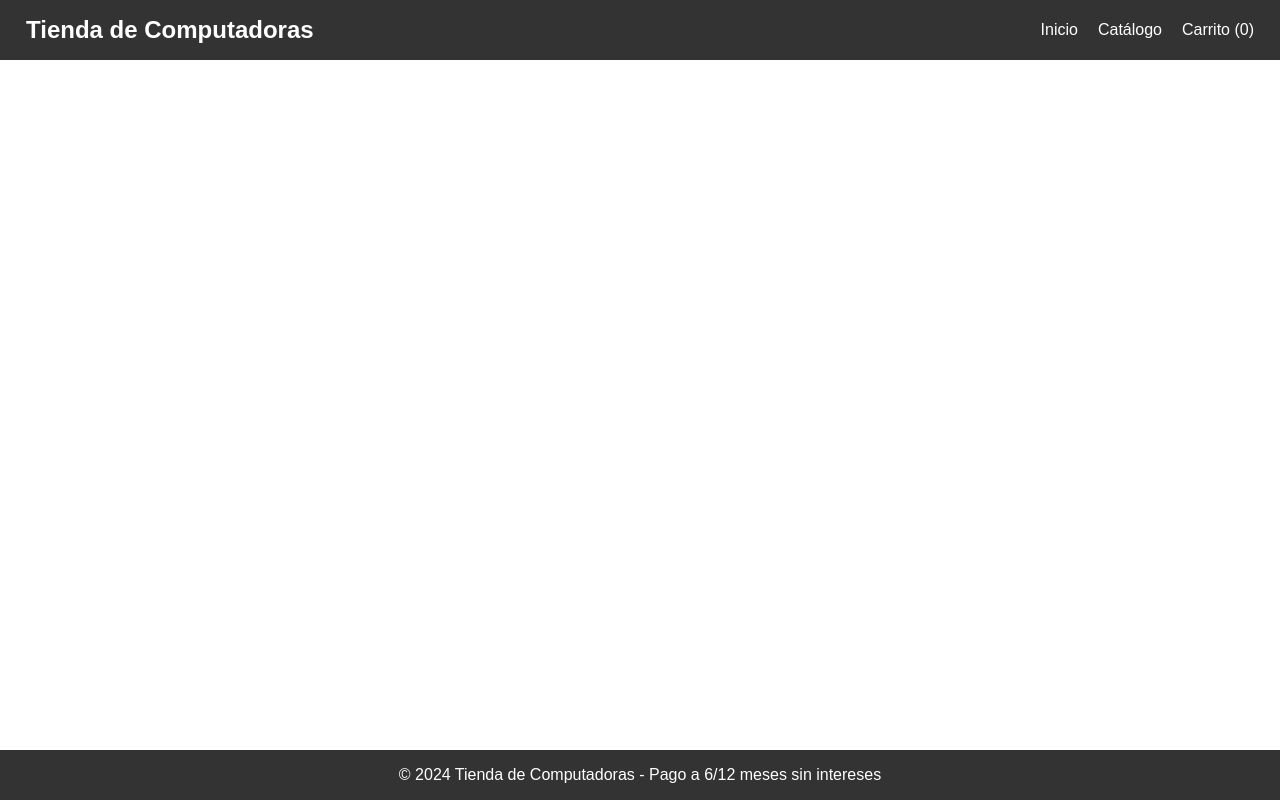
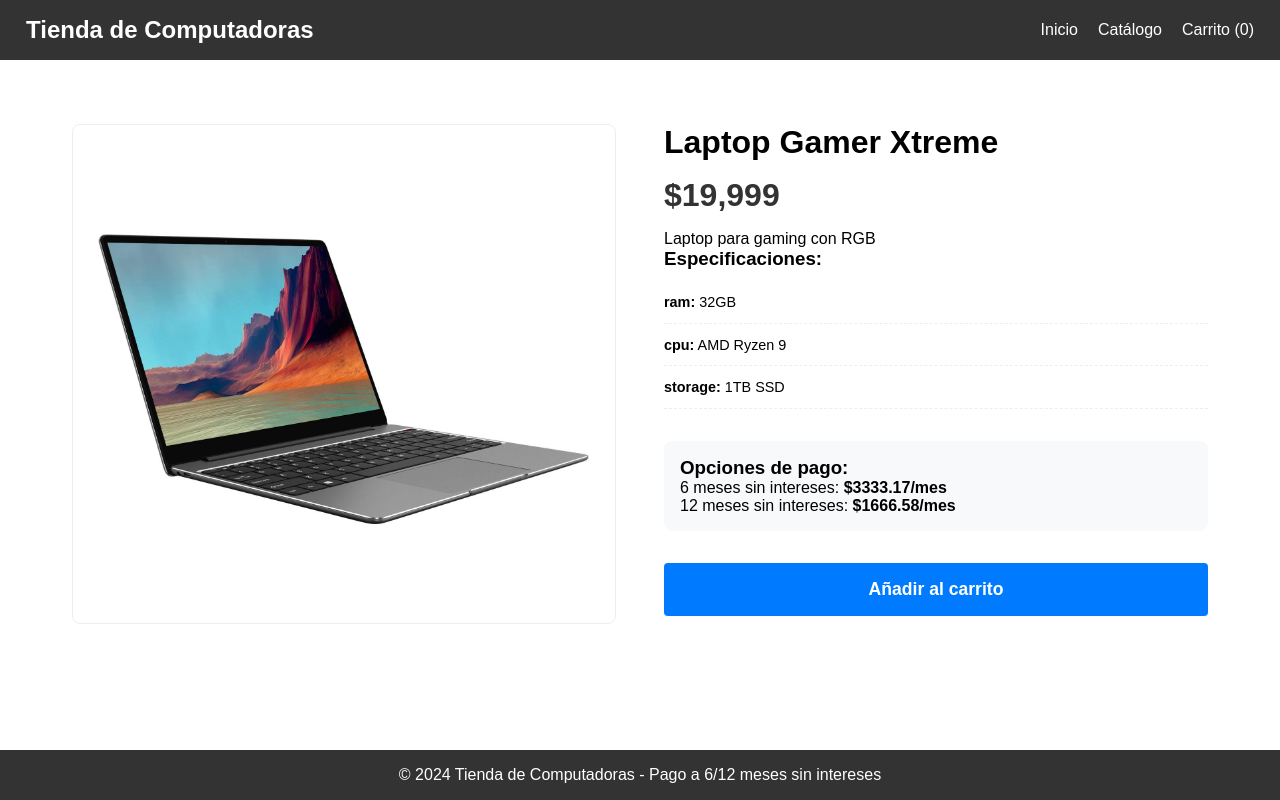
Before and after one commit to Usiel-03A7/front, a React (Vite) app: page /producto/1 in a window 1280 px wide. Built offline with nearby package versions, Linux system fonts and the light colour scheme.

Commit message:
Add the function and view to card

```diff
--- a/src/App.jsx
+++ b/src/App.jsx
@@ -1,10 +1,11 @@
 import { BrowserRouter as Router, Routes, Route } from 'react-router-dom';
-import { CartProvider } from './context/CartContext';
-
 import Header from './components/Header';
 import Footer from './components/Footer';
 import Home from './views/Home';
 import Catalogo from './views/Catalogo';
+import Carrito from './views/Carrito';
+import ProductoDetalle from './views/ProductoDetalle';
+import { CartProvider } from './context/CartContext';
 import './styles/global.css';
 
 function App() {
@@ -12,10 +13,12 @@ function App() {
     <CartProvider>
       <Router>
         <Header />
-        <main style={{ padding: '2rem', marginBottom: '4rem' }}> {/* Ajuste para el footer */}
+        <main style={{ padding: '2rem', marginBottom: '4rem' }}>
           <Routes>
             <Route path="/" element={<Home />} />
             <Route path="/catalogo" element={<Catalogo />} />
+            <Route path="/carrito" element={<Carrito />} />
+            <Route path="/producto/:id" element={<ProductoDetalle />} />
           </Routes>
         </main>
         <Footer />
--- a/src/components/Header.jsx
+++ b/src/components/Header.jsx
@@ -1,9 +1,10 @@
 import { Link } from 'react-router-dom';
-import { useCart } from '../context/CartContext'; // ← Importa useCart
+import { useCart } from '../context/CartContext';
 import '../styles/Header.css';
 
 const Header = () => {
   const { cart } = useCart();
+
   return (
     <header className="header">
       <Link to="/" className="logo">Tienda de Computadoras</Link>
--- a/src/styles/Carrito.css
+++ b/src/styles/Carrito.css
@@ -1,5 +1,7 @@
 .carrito-container {
   padding: 2rem;
+  max-width: 1200px;
+  margin: 0 auto;
 }
 
 .items-container {
@@ -8,20 +10,38 @@
 
 .cart-item {
   display: flex;
-  gap: 1rem;
+  gap: 1.5rem;
   border-bottom: 1px solid #ddd;
-  padding: 1rem 0;
+  padding: 1.5rem 0;
   align-items: center;
 }
 
-.cart-item img {
-  width: 100px;
-  height: 100px;
+.cart-item-image {
+  width: 120px;
+  height: 120px;
   object-fit: contain;
+  border: 1px solid #eee;
+  border-radius: 4px;
 }
 
 .item-details {
   flex-grow: 1;
+}
+
+.quantity-selector {
+  display: flex;
+  align-items: center;
+  gap: 0.5rem;
+  margin: 0.8rem 0;
+}
+
+.quantity-selector button {
+  width: 30px;
+  height: 30px;
+  background: #f0f0f0;
+  border: none;
+  cursor: pointer;
+  font-weight: bold;
 }
 
 .btn-eliminar {
@@ -30,11 +50,14 @@
   border: none;
   padding: 0.5rem 1rem;
   cursor: pointer;
+  margin-top: 0.5rem;
 }
 
 .cart-total {
   margin-top: 2rem;
   text-align: right;
+  padding-top: 1rem;
+  border-top: 2px solid #333;
 }
 
 .btn-pagar {
@@ -44,4 +67,12 @@
   font-size: 1.2rem;
   border: none;
   cursor: pointer;
+  margin-top: 1rem;
 }
+
+@media (max-width: 600px) {
+  .cart-item {
+    flex-direction: column;
+    align-items: flex-start;
+  }
+}
--- /dev/null
+++ b/src/styles/ProductoDetalle.css
@@ -0,0 +1,65 @@
+.detalle-container {
+  display: flex;
+  gap: 3rem;
+  padding: 2rem;
+  max-width: 1200px;
+  margin: 0 auto;
+}
+
+.detalle-imagen {
+  flex: 1;
+}
+
+.detalle-imagen img {
+  width: 100%;
+  max-height: 500px;
+  object-fit: contain;
+  border: 1px solid #eee;
+  border-radius: 8px;
+}
+
+.detalle-info {
+  flex: 1;
+}
+
+.precio {
+  font-size: 2rem;
+  color: #333;
+  font-weight: bold;
+  margin: 1rem 0;
+}
+
+.specs-list {
+  list-style: none;
+  padding: 0;
+  margin: 1.5rem 0;
+}
+
+.specs-list li {
+  margin-bottom: 0.8rem;
+  padding-bottom: 0.8rem;
+  border-bottom: 1px dashed #eee;
+}
+
+.pago-meses {
+  background: #f8f9fa;
+  padding: 1rem;
+  border-radius: 8px;
+  margin: 2rem 0;
+}
+
+.btn-comprar {
+  background: #007bff;
+  color: white;
+  border: none;
+  padding: 1rem 2rem;
+  font-size: 1.1rem;
+  cursor: pointer;
+  width: 100%;
+}
+
+@media (max-width: 768px) {
+  .detalle-container {
+    flex-direction: column;
+  }
+}
--- a/src/views/Carrito.jsx
+++ b/src/views/Carrito.jsx
@@ -1,8 +1,16 @@
 import { useCart } from '../context/CartContext';
 import '../styles/Carrito.css';
 
+const QuantitySelector = ({ quantity, onIncrease, onDecrease }) => (
+  <div className="quantity-selector">
+    <button onClick={onDecrease}>-</button>
+    <span>{quantity}</span>
+    <button onClick={onIncrease}>+</button>
+  </div>
+);
+
 const Carrito = () => {
-  const { cart, total, removeFromCart } = useCart();
+  const { cart, total, addToCart, removeFromCart } = useCart();
 
   return (
     <div className="carrito-container">
@@ -16,11 +24,25 @@ const Carrito = () => {
               <img
                 src={item.product.image}
                 alt={item.product.name}
+                className="cart-item-image"
               />
               <div className="item-details">
                 <h3>{item.product.name}</h3>
-                <p>Cantidad: {item.quantity}</p>
-                <p>Precio unitario: ${item.product.price}</p>
+                <p>Precio unitario: ${item.product.price.toLocaleString()}</p>
+                <div className="quantity-control">
+                  <QuantitySelector
+                    quantity={item.quantity}
+                    onIncrease={() => addToCart(item.product, 1)}
+                    onDecrease={() => {
+                      if (item.quantity > 1) {
+                        addToCart(item.product, -1);
+                      } else {
+                        removeFromCart(item.product.id);
+                      }
+                    }}
+                  />
+                </div>
+                <p>Total: ${(item.product.price * item.quantity).toLocaleString()}</p>
                 <button
                   onClick={() => removeFromCart(item.product.id)}
                   className="btn-eliminar"
@@ -31,7 +53,7 @@ const Carrito = () => {
             </div>
           ))}
           <div className="cart-total">
-            <h2>Total: ${total}</h2>
+            <h2>Total: ${total.toLocaleString()}</h2>
             <button className="btn-pagar">Pagar ahora</button>
           </div>
         </div>
@@ -39,3 +61,5 @@ const Carrito = () => {
     </div>
   );
 };
+
+export default Carrito;
--- a/src/views/Catalogo.jsx
+++ b/src/views/Catalogo.jsx
@@ -1,4 +1,5 @@
 import { useEffect, useState } from 'react';
+import { Link } from 'react-router-dom';
 import { getProducts } from '../controllers/ProductController';
 import { useCart } from '../context/CartContext';
 import '../styles/Catalogo.css';
@@ -21,6 +22,7 @@ const Catalogo = () => {
       <div className="productos-grid">
         {products.map((product) => (
           <div key={product.id} className="producto-card">
+            <Link to={`/producto/${product.id}`} className="producto-link">
               <img
                 src={product.image}
                 alt={product.name}
@@ -43,6 +45,7 @@ const Catalogo = () => {
                   }
                 </div>
               </div>
+            </Link>
             <button
               className="btn-comprar"
               onClick={() => handleAddToCart(product)}
--- /dev/null
+++ b/src/views/ProductoDetalle.jsx
@@ -0,0 +1,50 @@
+import { useParams } from 'react-router-dom';
+import { getProducts } from '../controllers/ProductController';
+import { useCart } from '../context/CartContext';
+import '../styles/ProductoDetalle.css';
+
+const ProductoDetalle = () => {
+  const { id } = useParams();
+  const { addToCart } = useCart();
+  const product = getProducts().find(p => p.id === parseInt(id));
+
+  if (!product) return <div>Producto no encontrado</div>;
+
+  return (
+    <div className="detalle-container">
+      <div className="detalle-imagen">
+        <img src={product.image} alt={product.name} />
+      </div>
+      <div className="detalle-info">
+        <h1>{product.name}</h1>
+        <p className="precio">${product.price.toLocaleString()}</p>
+        <p>{product.description}</p>
+
+        <h3>Especificaciones:</h3>
+        <ul className="specs-list">
+          {Object.entries(product.specs).map(([key, value]) => (
+            <li key={key}><strong>{key}:</strong> {value}</li>
+          ))}
+        </ul>
+
+        <div className="pago-meses">
+          <h3>Opciones de pago:</h3>
+          {product.monthsWithoutInterest.map((mes) => (
+            <p key={mes}>
+              {mes} meses sin intereses: <strong>${(product.price / mes).toFixed(2)}/mes</strong>
+            </p>
+          ))}
+        </div>
+
+        <button
+          onClick={() => addToCart(product, 1)}
+          className="btn-comprar"
+        >
+          Añadir al carrito
+        </button>
+      </div>
+    </div>
+  );
+};
+
+export default ProductoDetalle;
```
Lines whose indentation alone changed are shown as unchanged.
